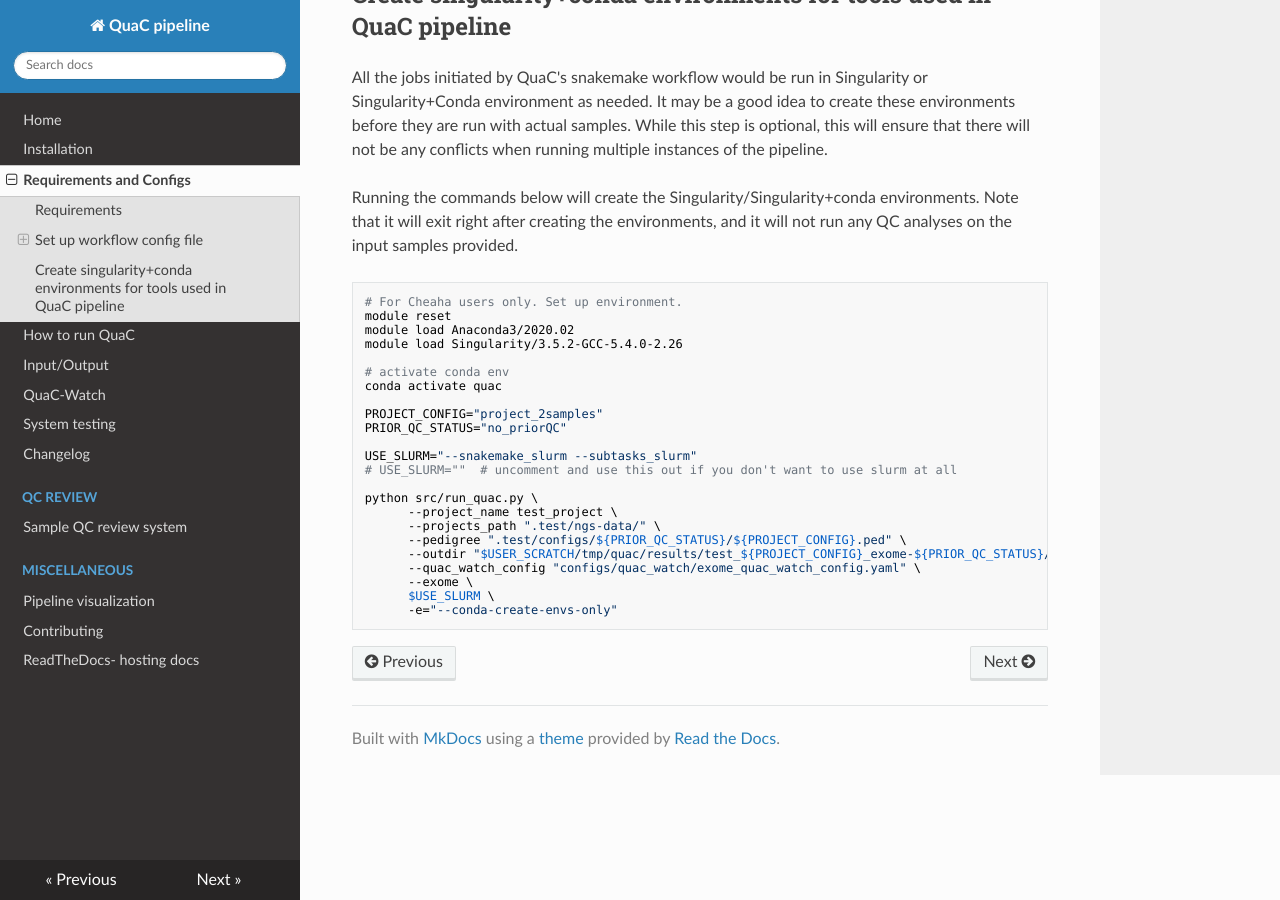
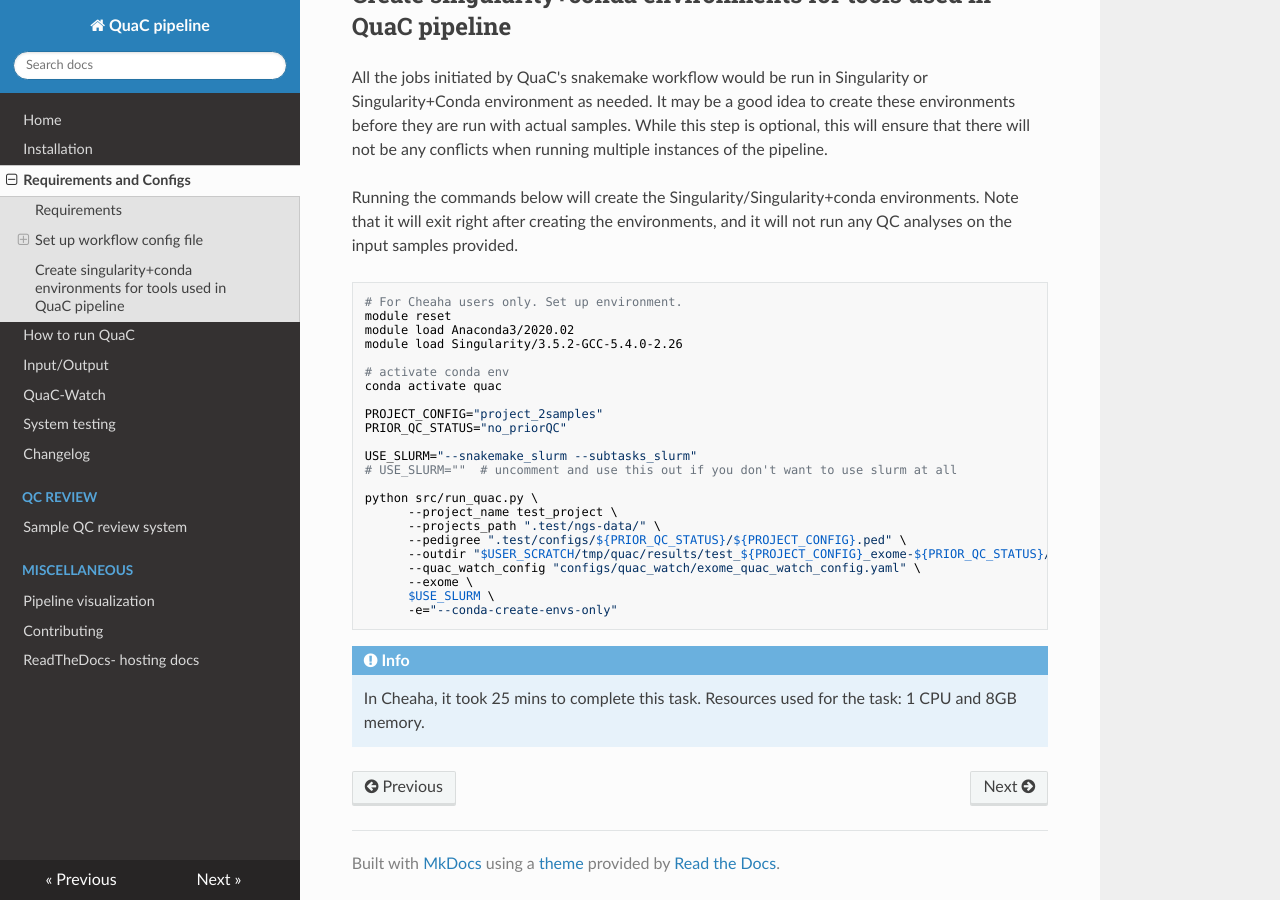
Before and after one commit to uab-cgds-worthey/quac, an MkDocs documentation site: the page built from docs/reqts_configs.md, in a window 1280 px wide and 900 px high, scrolled down 1737 px. Built offline with MkDocs 1.6.1, drawn with Linux system fonts in a browser that asks for light colours; nearby versions of some CDN libraries.

Commit message:
adds tip on time taken

````diff
--- a/docs/reqts_configs.md
+++ b/docs/reqts_configs.md
@@ -97,3 +97,7 @@ python src/run_quac.py \
       $USE_SLURM \
       -e="--conda-create-envs-only"
 ```
+
+!!! info
+
+    In Cheaha, it took 25 mins to complete this task. Resources used for the task: 1 CPU and 8GB memory.
````
